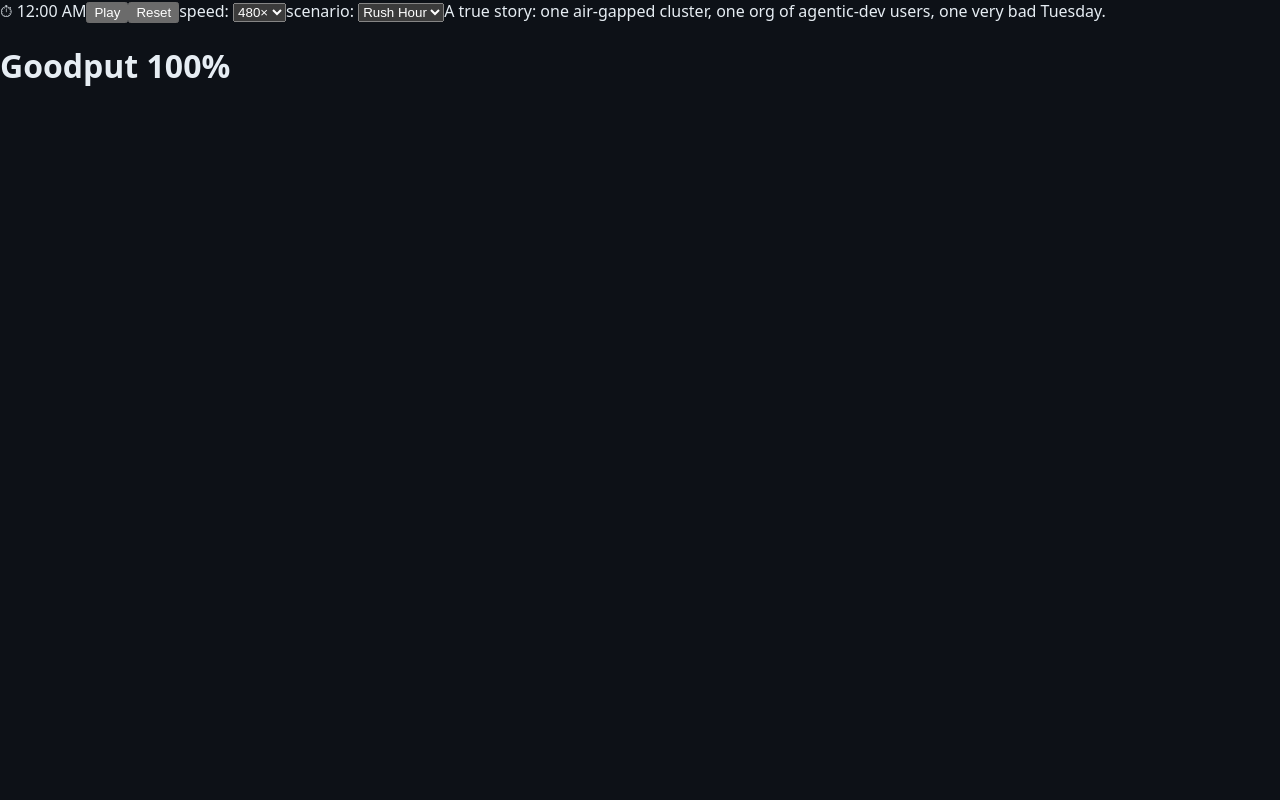
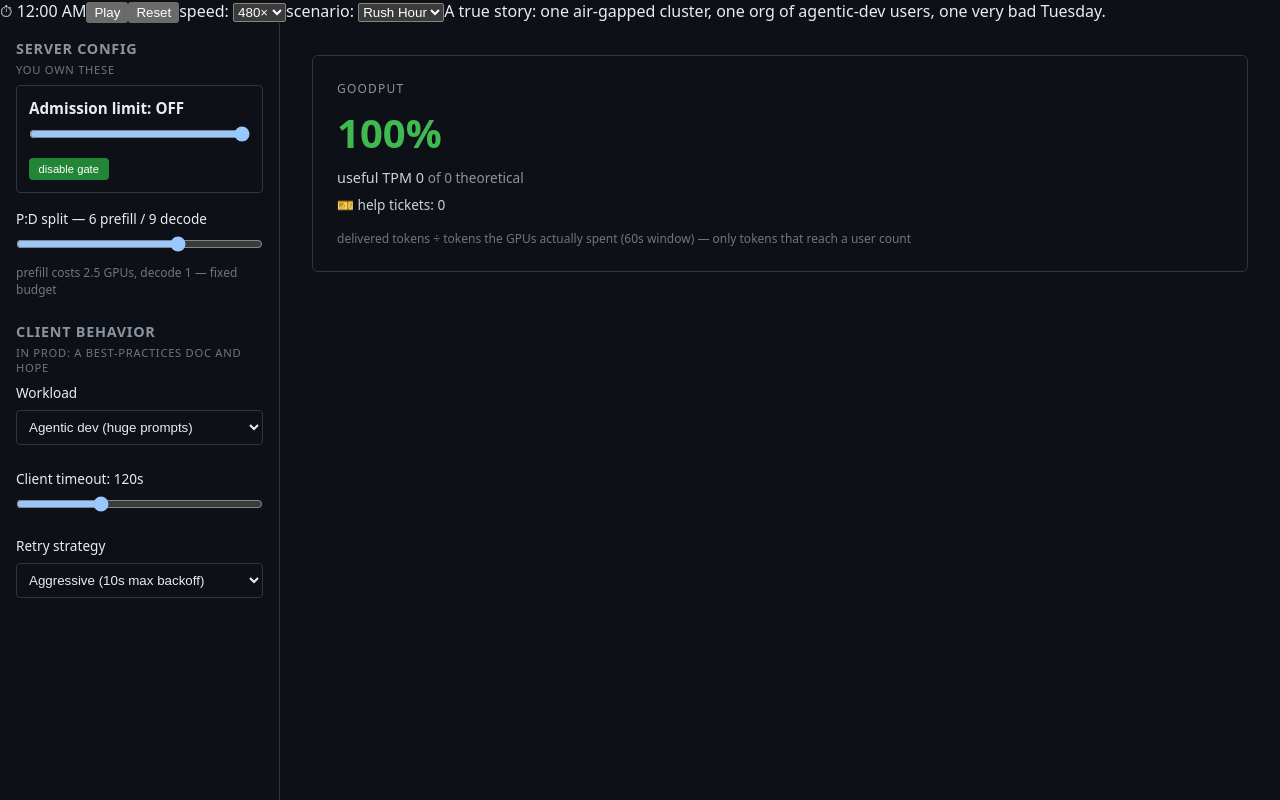
Before and after one commit to ragnarotech/bad_token_output, a React (Vite) app: page / in a window 1280 px wide. Built offline with nearby package versions, Linux system fonts and the light colour scheme.

Commit message:
feat(ui): dials rail (admission hero dial, P:D split, client group) + headline

```diff
--- a/src/App.tsx
+++ b/src/App.tsx
@@ -1,9 +1,34 @@
+import { DialsRail } from './ui/components/DialsRail';
+import { GoodputHeadline } from './ui/components/GoodputHeadline';
 import { HeaderBar } from './ui/components/HeaderBar';
 import { rollingGoodputPct, useSimulation } from './ui/useSimulation';
 
 export default function App() {
   const api = useSimulation();
   const goodput = rollingGoodputPct(api.sim.history, 60);
+
+  // Compute usefulTpm: sum of deliveredTok over trailing 60 sim-seconds
+  let usefulTpm = 0;
+  if (api.sim.history.length > 0) {
+    const lastMetric = api.sim.history[api.sim.history.length - 1];
+    const cutoffTime = lastMetric.t - 60;
+    for (let i = api.sim.history.length - 1; i >= 0; i--) {
+      const m = api.sim.history[i];
+      if (m.t >= cutoffTime) {
+        usefulTpm += m.deliveredTok;
+      } else {
+        break;
+      }
+    }
+  }
+
+  // Compute theoreticalTpm: last.theoreticalMaxTok * 240
+  let theoreticalTpm = 0;
+  if (api.sim.history.length > 0) {
+    const lastMetric = api.sim.history[api.sim.history.length - 1];
+    theoreticalTpm = lastMetric.theoreticalMaxTok * 240;
+  }
+
   return (
     <div className="console">
       <HeaderBar
@@ -16,9 +41,23 @@ export default function App() {
         onSpeed={api.setSpeed}
         onScenario={api.loadScenario}
       />
-      <main>
-        <h1>Goodput {goodput.toFixed(0)}%</h1>
-      </main>
+      <div className="main-container">
+        <DialsRail
+          dials={api.sim.dials}
+          decodeServers={api.sim.decodeServers}
+          isFreePlay={api.scenario.id === 'free-play'}
+          onChange={api.changeDials}
+          onSurge={api.surge}
+        />
+        <main>
+          <GoodputHeadline
+            pct={goodput}
+            usefulTpm={usefulTpm}
+            theoreticalTpm={theoreticalTpm}
+            helpTickets={api.sim.totalGiveUps}
+          />
+        </main>
+      </div>
     </div>
   );
 }
--- a/src/index.css
+++ b/src/index.css
@@ -1,2 +1,171 @@
 :root { color-scheme: dark; }
 body { margin: 0; background: #0d1117; color: #e6edf3; font-family: system-ui, sans-serif; }
+
+.console {
+  display: grid;
+  grid-template-columns: 1fr;
+  grid-template-rows: auto 1fr;
+  height: 100vh;
+}
+
+.console > header {
+  grid-column: 1 / -1;
+}
+
+.main-container {
+  display: grid;
+  grid-template-columns: 280px 1fr;
+  overflow: hidden;
+}
+
+.dials-rail {
+  border-right: 1px solid #30363d;
+  overflow-y: auto;
+  padding: 1rem;
+}
+
+.dials-rail section {
+  margin-bottom: 1.5rem;
+}
+
+.dials-rail h3 {
+  margin: 0 0 0.5rem 0;
+  font-size: 0.9rem;
+  text-transform: uppercase;
+  letter-spacing: 0.05em;
+  color: #8b949e;
+}
+
+.dials-rail .own {
+  font-size: 0.7rem;
+  font-weight: normal;
+  display: block;
+  margin-top: 0.25rem;
+  color: #6e7681;
+}
+
+.dials-rail label {
+  display: block;
+  margin-bottom: 1rem;
+  font-size: 0.85rem;
+}
+
+.dials-rail label.hero {
+  font-weight: bold;
+  font-size: 0.95rem;
+  border: 1px solid #30363d;
+  padding: 0.75rem;
+  border-radius: 4px;
+  margin-bottom: 1rem;
+}
+
+.dials-rail input[type="range"] {
+  width: 100%;
+  margin: 0.5rem 0;
+}
+
+.dials-rail select {
+  width: 100%;
+  padding: 0.5rem;
+  margin: 0.5rem 0;
+  background: #0d1117;
+  color: #e6edf3;
+  border: 1px solid #30363d;
+  border-radius: 4px;
+}
+
+.dials-rail .hint {
+  font-size: 0.75rem;
+  color: #6e7681;
+  display: block;
+  margin-top: 0.25rem;
+}
+
+.dials-rail button {
+  padding: 0.5rem 1rem;
+  background: #238636;
+  color: white;
+  border: none;
+  border-radius: 4px;
+  cursor: pointer;
+  font-size: 0.85rem;
+}
+
+.dials-rail button.tiny {
+  font-size: 0.7rem;
+  padding: 0.3rem 0.6rem;
+  display: block;
+  margin-top: 0.5rem;
+}
+
+.dials-rail button.surge {
+  width: 100%;
+  margin-top: 1rem;
+  font-size: 0.9rem;
+  padding: 0.6rem;
+}
+
+main {
+  overflow-y: auto;
+  padding: 2rem;
+}
+
+.goodput-headline {
+  display: flex;
+  flex-direction: column;
+  gap: 0.5rem;
+  padding: 1.5rem;
+  border: 1px solid #30363d;
+  border-radius: 6px;
+  margin-bottom: 2rem;
+}
+
+.goodput-headline .label {
+  font-size: 0.75rem;
+  text-transform: uppercase;
+  letter-spacing: 0.1em;
+  color: #8b949e;
+}
+
+.goodput-headline .value {
+  font-size: 2.5rem;
+  font-weight: bold;
+}
+
+.goodput-headline .tpm {
+  font-size: 0.9rem;
+  color: #c9d1d9;
+}
+
+.goodput-headline .tpm em {
+  font-style: normal;
+  color: #8b949e;
+  font-size: 0.85rem;
+}
+
+.goodput-headline .tickets {
+  font-size: 0.85rem;
+  color: #c9d1d9;
+}
+
+.goodput-headline .tickets.warn {
+  color: #d29922;
+}
+
+.goodput-headline .sub {
+  font-size: 0.75rem;
+  color: #6e7681;
+  margin-top: 0.5rem;
+}
+
+.goodput-headline.good {
+  color: #3fb950;
+}
+
+.goodput-headline.warn {
+  color: #d29922;
+}
+
+.goodput-headline.bad {
+  color: #f85149;
+}
--- /dev/null
+++ b/src/ui/components/DialsRail.tsx
@@ -0,0 +1,66 @@
+import type { Dials } from '../../engine/types';
+
+interface Props {
+  dials: Dials;
+  decodeServers: number;
+  isFreePlay: boolean;
+  onChange(patch: Partial<Dials>): void;
+  onSurge(): void;
+}
+
+export function DialsRail({ dials, decodeServers, isFreePlay, onChange, onSurge }: Props) {
+  return (
+    <aside className="dials-rail">
+      <section>
+        <h3>Server config <span className="own">you own these</span></h3>
+        <label className="hero">
+          Admission limit: {dials.admissionLimit >= 100_000 ? 'OFF' : dials.admissionLimit}
+          <input type="range" min={10} max={300} step={5}
+            value={Math.min(dials.admissionLimit, 300)}
+            onChange={(e) => onChange({ admissionLimit: Number(e.target.value) })} />
+          <button className="tiny" onClick={() => onChange({ admissionLimit: 100_000 })}>disable gate</button>
+        </label>
+        <label>
+          P:D split — {dials.prefillServers} prefill / {decodeServers} decode
+          <input type="range" min={0} max={9} step={1} value={dials.prefillServers}
+            onChange={(e) => onChange({ prefillServers: Number(e.target.value) })} />
+          <span className="hint">prefill costs 2.5 GPUs, decode 1 — fixed budget</span>
+        </label>
+      </section>
+      <section>
+        <h3>Client behavior <span className="own">in prod: a best-practices doc and hope</span></h3>
+        <label>
+          Workload
+          <select value={dials.workload}
+            onChange={(e) => onChange({ workload: e.target.value as Dials['workload'] })}>
+            <option value="agentic-dev">Agentic dev (huge prompts)</option>
+            <option value="chat">Chat (medium prompts)</option>
+          </select>
+        </label>
+        <label>
+          Client timeout: {dials.clientTimeoutSec}s
+          <input type="range" min={30} max={300} step={15} value={dials.clientTimeoutSec}
+            onChange={(e) => onChange({ clientTimeoutSec: Number(e.target.value) })} />
+        </label>
+        <label>
+          Retry strategy
+          <select value={dials.retryStrategy}
+            onChange={(e) => onChange({ retryStrategy: e.target.value as Dials['retryStrategy'] })}>
+            <option value="aggressive">Aggressive (10s max backoff)</option>
+            <option value="patient">Patient (5min max backoff)</option>
+          </select>
+        </label>
+        {isFreePlay && (
+          <>
+            <label>
+              Users: {dials.numUsers}
+              <input type="range" min={1} max={150} step={1} value={dials.numUsers}
+                onChange={(e) => onChange({ numUsers: Number(e.target.value) })} />
+            </label>
+            <button className="surge" onClick={onSurge}>⚡ Surge (+60 users, 60s)</button>
+          </>
+        )}
+      </section>
+    </aside>
+  );
+}
--- /dev/null
+++ b/src/ui/components/GoodputHeadline.tsx
@@ -0,0 +1,16 @@
+import { fmtTok } from '../format';
+
+interface Props { pct: number; usefulTpm: number; theoreticalTpm: number; helpTickets: number }
+
+export function GoodputHeadline({ pct, usefulTpm, theoreticalTpm, helpTickets }: Props) {
+  const tone = pct >= 70 ? 'good' : pct >= 35 ? 'warn' : 'bad';
+  return (
+    <div className={`goodput-headline ${tone}`}>
+      <span className="label">GOODPUT</span>
+      <span className="value">{pct.toFixed(0)}%</span>
+      <span className="tpm">useful TPM {fmtTok(usefulTpm)} <em>of {fmtTok(theoreticalTpm)} theoretical</em></span>
+      <span className={`tickets ${helpTickets > 0 ? 'warn' : ''}`} title="Sessions dead after 10 retries — each one is a user telling their agent 'continue' and filing a ticket">🎫 help tickets: {helpTickets}</span>
+      <span className="sub">delivered tokens ÷ tokens the GPUs actually spent (60s window) — only tokens that reach a user count</span>
+    </div>
+  );
+}
```
